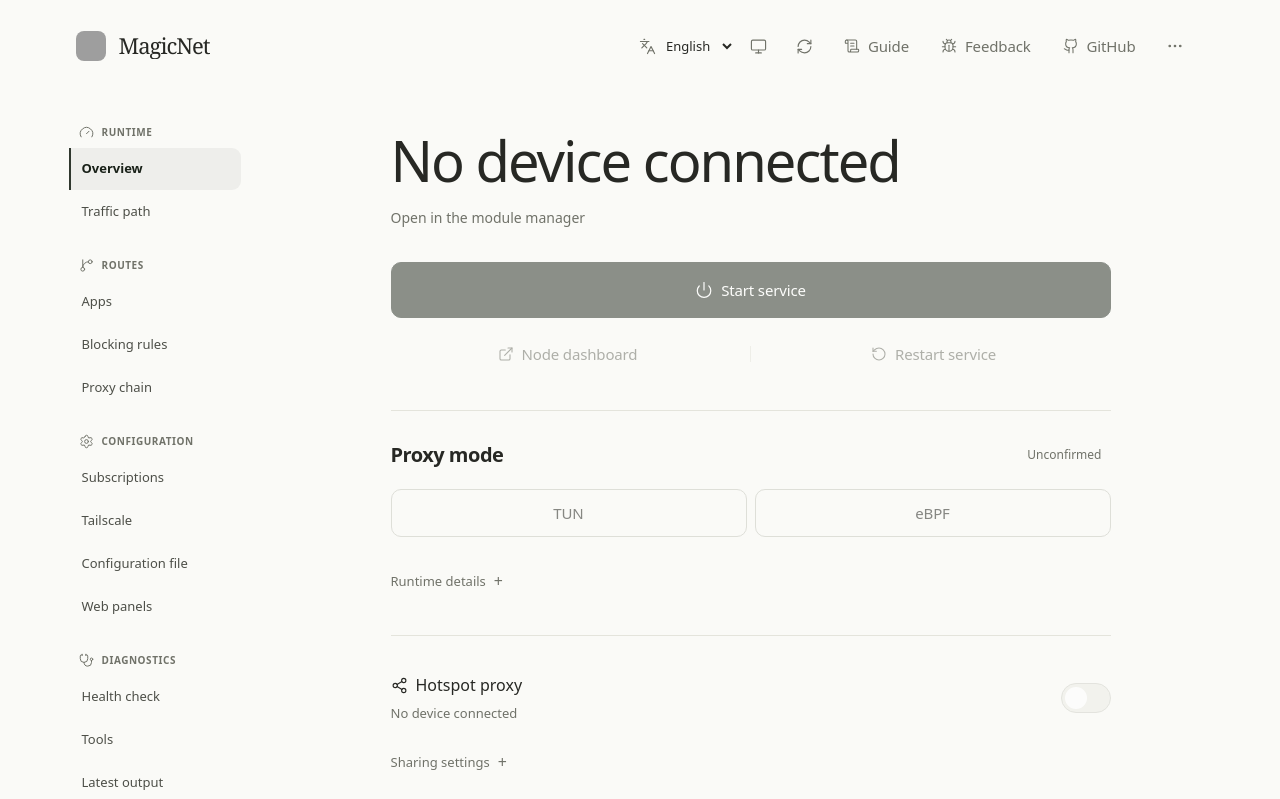
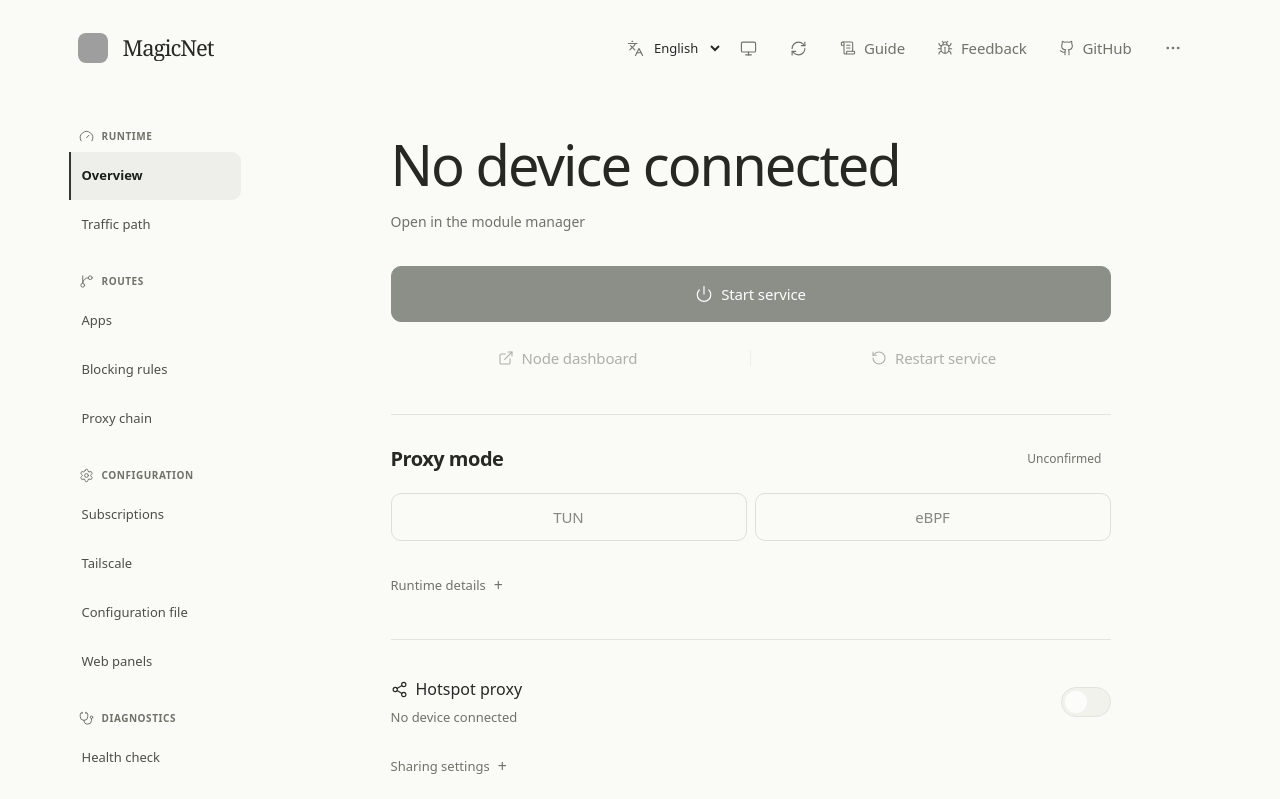
Before and after one commit to LIghtJUNction/MagicNet, a Vue app in the folder webui/: page /#/control in a window 1280 px wide. Shown: the top 799 px of the page. Built offline with nearby package versions, Linux system fonts and the light colour scheme; grey boxes are pictures that could not be loaded.

Commit message:
style(webui): preserve touch targets in polish layer

```diff
--- a/webui/src/visual-polish.css
+++ b/webui/src/visual-polish.css
@@ -5,7 +5,7 @@
 
 :root {
   --mn-polish-header-height: 72px;
-  --mn-polish-control-height: 44px;
+  --mn-polish-control-height: 48px;
 }
 
 /* Global rhythm */
@@ -125,10 +125,6 @@
 .mn-button {
   border-radius: 10px;
   letter-spacing: -0.01em;
-}
-
-.mn-button[data-size="sm"] {
-  min-height: 44px;
 }
 
 .mn-field {
@@ -254,6 +250,13 @@
   padding-inline: 4px;
 }
 
+@media (min-width: 640px) and (max-width: 899px) {
+  .mn-workspace-header {
+    margin-inline: -40px;
+    padding-inline: 40px;
+  }
+}
+
 /* Desktop: remove toolbar clutter and make the rail read as navigation, not a stack of cards. */
 @media (min-width: 900px) {
   .mn-shell {
@@ -267,15 +270,15 @@
   }
 
   .mn-desktop-action {
-    border-color: transparent !important;
-    background: transparent !important;
-    color: var(--mn-ink-muted) !important;
+    border-color: transparent;
+    background: transparent;
+    color: var(--mn-ink-muted);
   }
 
   .mn-desktop-action:hover {
-    border-color: var(--mn-border) !important;
-    background: var(--mn-surface-sunken) !important;
-    color: var(--mn-ink) !important;
+    border-color: var(--mn-border);
+    background: var(--mn-surface-sunken);
+    color: var(--mn-ink);
   }
 
   .mn-workspace-frame {
@@ -306,8 +309,8 @@
   }
 
   .desktop-rail nav button {
-    min-height: 42px;
-    padding: 9px 11px;
+    min-height: 48px;
+    padding: 10px 11px;
     border-inline-start-width: 2px;
     border-radius: 0 9px 9px 0;
   }
```
